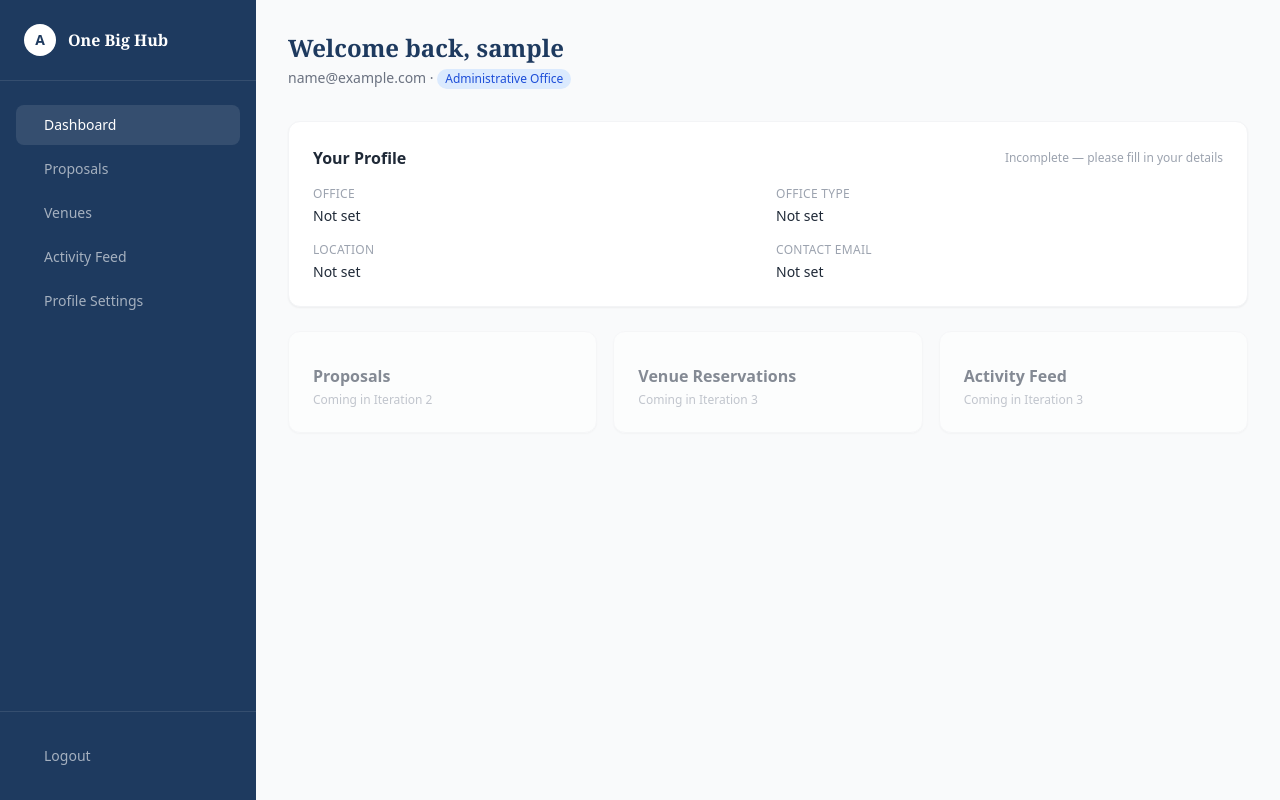
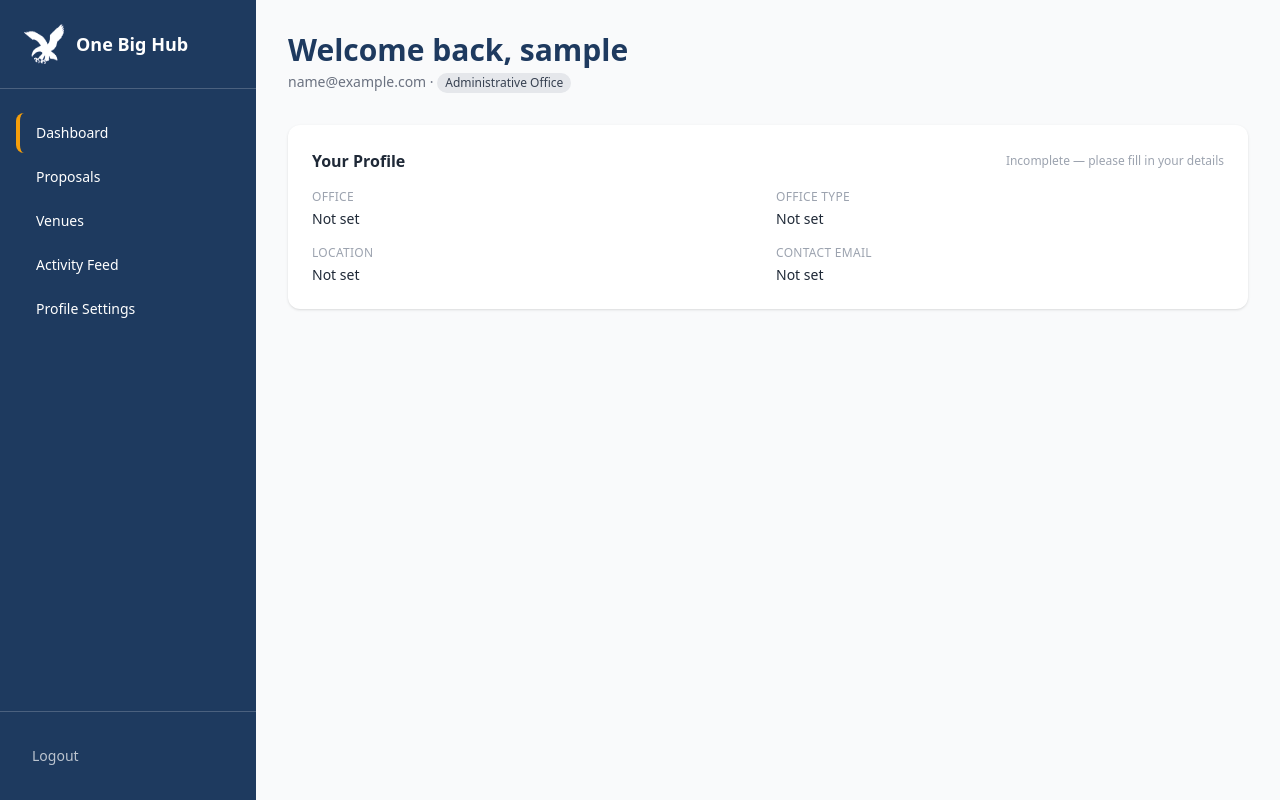
Before and after one commit to Eurie-R/OneBigHub, a Django app: page /dashboard/ in a window 1280 px wide. Run offline with Django 5.2, Linux system fonts and the light colour scheme; the visitor is signed in with stand-in values (Sample User, id 1); some libraries are stand-ins or nearby versions.

Commit message:
Designed login, registration, dashboard, and profile settings pages

```diff
--- a/core/templates/dashboard.html
+++ b/core/templates/dashboard.html
@@ -1,51 +1,62 @@
 {% extends 'base.html' %}
+{% load static %}
+
 {% block title %}Dashboard — One Big Hub{% endblock %}
 
 {% block content %}
-<div class="min-h-screen bg-gray-50 flex">
+<div class="min-h-screen flex bg-gray-50">
 
     <!-- Sidebar -->
     <aside class="w-64 bg-ateneo-blue min-h-screen flex flex-col">
-        <!-- Logo -->
-        <div class="px-6 py-6 border-b border-white/10">
-            <div class="flex items-center gap-3">
-                <div class="w-8 h-8 bg-white rounded-full flex items-center justify-center">
-                    <span class="text-ateneo-blue font-bold text-sm">A</span>
-                </div>
-                <span class="text-white font-display font-bold">One Big Hub</span>
-            </div>
+        <!-- Logo / Crest -->
+        <div class="px-6 py-6 border-b border-white/20 flex items-center gap-3">
+            <img src="{% static 'core/images/white_eagle.png' %}" class="w-10 h-10">
+            <span class="text-white font-bold text-lg">One Big Hub</span>
         </div>
 
         <!-- Nav Links -->
         <nav class="flex-1 px-4 py-6 space-y-1">
             <a href="/dashboard/"
-               class="flex items-center gap-3 px-4 py-2.5 rounded-lg bg-white/10 text-white text-sm font-medium">
-                <span></span> Dashboard
+                class="flex items-center gap-3 px-4 py-2.5 rounded-lg text-sm font-medium transition
+                border-l-4
+                {% if current_page == 'dashboard' %}border-ateneo-gold text-white{% else %}border-transparent text-white{% endif %}">
+                    Dashboard
             </a>
-            <a href="#"
-               class="flex items-center gap-3 px-4 py-2.5 rounded-lg text-white/60 hover:bg-white/10 hover:text-white text-sm transition">
-                <span></span> Proposals
+
+            <a href="/proposals/"
+                class="flex items-center gap-3 px-4 py-2.5 rounded-lg text-sm font-medium transition
+                border-l-4
+                {% if current_page == 'proposals' %}border-ateneo-gold text-white{% else %}border-transparent text-white{% endif %}">
+                    Proposals
             </a>
-            <a href="#"
-               class="flex items-center gap-3 px-4 py-2.5 rounded-lg text-white/60 hover:bg-white/10 hover:text-white text-sm transition">
-                <span></span> Venues
+
+            <a href="/venues/"
+                class="flex items-center gap-3 px-4 py-2.5 rounded-lg text-sm font-medium transition
+                border-l-4
+                {% if current_page == 'venues' %}border-ateneo-gold text-white{% else %}border-transparent text-white{% endif %}">
+                    Venues
             </a>
-            <a href="#"
-               class="flex items-center gap-3 px-4 py-2.5 rounded-lg text-white/60 hover:bg-white/10 hover:text-white text-sm transition">
-                <span></span> Activity Feed
+
+            <a href="/feed/"
+                class="flex items-center gap-3 px-4 py-2.5 rounded-lg text-sm font-medium transition
+                border-l-4
+                {% if current_page == 'feed' %}border-ateneo-gold text-white{% else %}border-transparent text-white{% endif %}">
+                    Activity Feed
             </a>
+
             <a href="/profile/setup/"
-                class="flex items-center gap-3 px-4 py-2.5 rounded-lg text-white/60 hover:bg-white/10 hover:text-white text-sm transition">
-                <span></span> Profile Settings
-</a>
-
+                class="flex items-center gap-3 px-4 py-2.5 rounded-lg text-sm font-medium transition
+                border-l-4
+                {% if current_page == 'profile' %}border-ateneo-gold text-white{% else %}border-transparent text-white{% endif %}">
+                    Profile Settings
+            </a>
         </nav>
 
         <!-- Logout -->
-        <div class="px-4 py-6 border-t border-white/10">
+        <div class="px-4 py-6 border-t border-white/20">
             <button onclick="logout()"
-                    class="w-full flex items-center gap-3 px-4 py-2.5 rounded-lg text-white/60 hover:bg-white/10 hover:text-white text-sm transition">
-                <span></span> Logout
+                    class="w-full flex items-center gap-3 px-4 py-2.5 rounded-lg text-white/70 hover:bg-white/10 hover:text-white text-sm transition transform hover:scale-105">
+                Logout
             </button>
         </div>
     </aside>
@@ -55,19 +66,17 @@
 
         <!-- Header -->
         <div class="mb-8">
-            <h1 class="text-2xl font-bold text-ateneo-blue font-display">
-                Welcome back, {{ user.username }}
-            </h1>
+            <h1 class="text-3xl font-bold text-ateneo-blue">Welcome back, {{ user.username }}</h1>
             <p class="text-gray-500 text-sm mt-1">
                 {{ user.email }} ·
-                <span class="inline-block bg-blue-100 text-blue-700 text-xs px-2 py-0.5 rounded-full font-medium">
+                <span class="inline-block {% if user.is_org %}bg-ateneo-gold text-white{% else %}bg-gray-200 text-gray-700{% endif %} text-xs px-2 py-0.5 rounded-full font-medium">
                     {% if user.is_org %}Student Organization{% else %}Administrative Office{% endif %}
                 </span>
             </p>
         </div>
 
         <!-- Profile Card -->
-        <div class="bg-white rounded-xl border border-gray-100 shadow-sm p-6 mb-6">
+        <div class="bg-white rounded-xl shadow p-6 mb-6 hover:shadow-lg transition">
             <div class="flex items-center justify-between mb-4">
                 <h2 class="font-semibold text-gray-800">Your Profile</h2>
                 <span class="text-xs text-gray-400">
@@ -91,9 +100,7 @@
                     </div>
                     <div>
                         <p class="text-gray-400 text-xs uppercase tracking-wide mb-1">Location</p>
-                        <p class="font-medium text-gray-800">
-                            {% if profile.building %}{{ profile.building }}, Room {{ profile.room_number }}{% else %}Not set{% endif %}
-                        </p>
+                        <p class="font-medium text-gray-800">{% if profile.building %}{{ profile.building }}, Room {{ profile.room_number }}{% else %}Not set{% endif %}</p>
                     </div>
                     <div>
                         <p class="text-gray-400 text-xs uppercase tracking-wide mb-1">Contact Email</p>
@@ -112,9 +119,7 @@
                     </div>
                     <div>
                         <p class="text-gray-400 text-xs uppercase tracking-wide mb-1">Location</p>
-                        <p class="font-medium text-gray-800">
-                            {% if profile.building %}{{ profile.building }}, Room {{ profile.room_number }}{% else %}Not set{% endif %}
-                        </p>
+                        <p class="font-medium text-gray-800">{% if profile.building %}{{ profile.building }}, Room {{ profile.room_number }}{% else %}Not set{% endif %}</p>
                     </div>
                     <div>
                         <p class="text-gray-400 text-xs uppercase tracking-wide mb-1">Contact Email</p>
@@ -124,24 +129,6 @@
             {% endif %}
         </div>
 
-        <!-- Coming Soon Cards -->
-        <div class="grid grid-cols-1 md:grid-cols-3 gap-4">
-            <div class="bg-white rounded-xl border border-gray-100 shadow-sm p-6 opacity-60">
-                <p class="text-2xl mb-2"></p>
-                <h3 class="font-semibold text-gray-700 mb-1">Proposals</h3>
-                <p class="text-xs text-gray-400">Coming in Iteration 2</p>
-            </div>
-            <div class="bg-white rounded-xl border border-gray-100 shadow-sm p-6 opacity-60">
-                <p class="text-2xl mb-2"></p>
-                <h3 class="font-semibold text-gray-700 mb-1">Venue Reservations</h3>
-                <p class="text-xs text-gray-400">Coming in Iteration 3</p>
-            </div>
-            <div class="bg-white rounded-xl border border-gray-100 shadow-sm p-6 opacity-60">
-                <p class="text-2xl mb-2"></p>
-                <h3 class="font-semibold text-gray-700 mb-1">Activity Feed</h3>
-                <p class="text-xs text-gray-400">Coming in Iteration 3</p>
-            </div>
-        </div>
     </main>
 </div>
 
--- a/core/templates/landing.html
+++ b/core/templates/landing.html
@@ -33,7 +33,7 @@
     <nav class="bg-ateneo-blue text-white">
         <div class="max-w-7xl mx-auto px-6 flex justify-center gap-48 py-5">
             <a href="/venues/" class="hover:underline">VENUE RESERVATION</a>
-            <a href="/proposals/" class="hover:underline">PROJECT PROPOSAL</a>
+            <a href="/api/proposals/create/" class="hover:underline">PROJECT PROPOSAL</a>
             <a href="/feed/" class="hover:underline">ACTIVITY FEED</a>
         </div>
     </nav>
--- a/core/users/views.py
+++ b/core/users/views.py
@@ -39,7 +39,7 @@ def dashboard_page(request):
     if not request.user.is_authenticated:
         return redirect('/login/')
 
-    context = {'user': request.user}
+    context = {'user': request.user, 'current_page': 'dashboard'}  # <-- add this
 
     if request.user.is_org:
         try:
@@ -176,7 +176,10 @@ def profile_setup_page(request):
     if not request.user.is_authenticated:
         return redirect('/login/')
 
-    context = {'user': request.user}
+    context = {
+        'user': request.user,
+        'current_page': 'profile',  # <-- highlight sidebar here
+    }
 
     if request.user.is_org:
         context['profile'] = request.user.org_profile
```
Also changed, not shown: core/templates/users/login.html (+36 -8 lines), core/templates/users/profile_setup.html (+38 -26 lines), core/templates/users/register.html (+36 -8 lines), core/core/static/core/images/login_photo.jpg (added), core/core/static/core/images/white_eagle.png (added).
